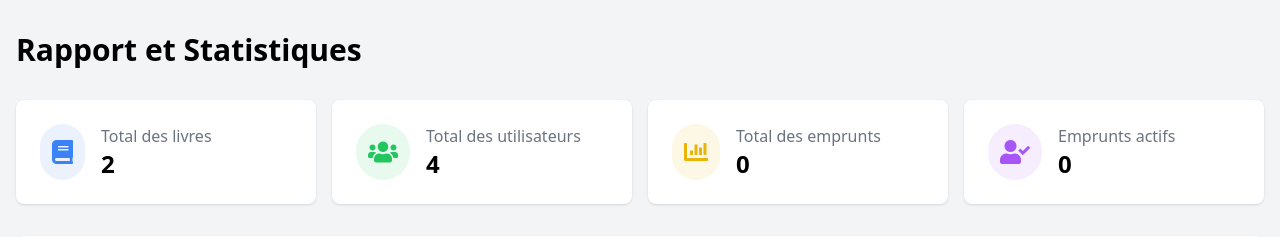
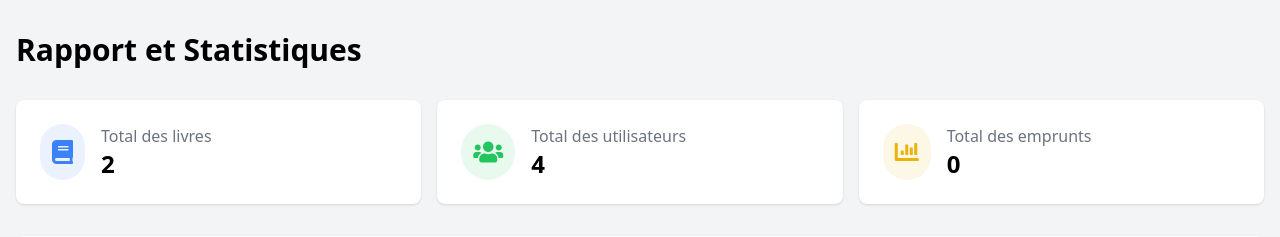
Before and after one commit to Ayoub-fetti/Syst-me-de-Gestion-de-Biblioth-que, a PHP site: page /votre-projet/admin/admin_rapport.php in a window 1280 px wide. Shown: the top 237 px of the page. Run offline with PHP 8.4, Linux system fonts and the light colour scheme; the visitor is signed in with stand-in values (Sample User, id 1); data comes from the database, SQL or seed files in the repository; data that the repository does not hold is empty; some libraries are stand-ins or nearby versions.

Commit message:
friday night

```diff
--- a/admin/admin_rapport.php
+++ b/admin/admin_rapport.php
@@ -19,10 +19,7 @@ $userStats = $user->getUserStatistics();
 $mostBorrowedBooks = $book->getMostBorrowedBooks(5);
 $mostActiveUsers = $user->getMostActiveUsers(5);
 
-// Supprimez ou commentez ces lignes de débogage :
-// echo "<pre>";
-// var_dump($mostBorrowedBooks);
-// echo "</pre>";
+
 ?>
 
 <!DOCTYPE html>
@@ -37,7 +34,7 @@ $mostActiveUsers = $user->getMostActiveUsers(5);
         <h1 class="text-3xl font-bold mb-8">Rapport et Statistiques</h1>
 
         <!-- Statistiques generales -->
-        <div class="grid grid-cols-1 md:grid-cols-4 gap-4 mb-8">
+        <div class="grid grid-cols-1 md:grid-cols-3 gap-4 mb-8">
             <div class="bg-white p-6 rounded-lg shadow">
                 <div class="flex items-center">
                     <div class="p-3 rounded-full bg-blue-500 bg-opacity-10">
@@ -74,17 +71,7 @@ $mostActiveUsers = $user->getMostActiveUsers(5);
                 </div>
             </div>
 
-            <div class="bg-white p-6 rounded-lg shadow">
-                <div class="flex items-center">
-                    <div class="p-3 rounded-full bg-purple-500 bg-opacity-10">
-                        <i class="fas fa-user-check text-purple-500 text-2xl"></i>
-                    </div>
-                    <div class="ml-4">
-                        <p class="text-gray-500">Emprunts actifs</p>
-                        <p class="text-2xl font-semibold"><?php echo $userStats['active_borrowings']; ?></p>
-                    </div>
-                </div>
-            </div>
+
         </div>
 
         <!-- Livres les plus empruntes -->
```
